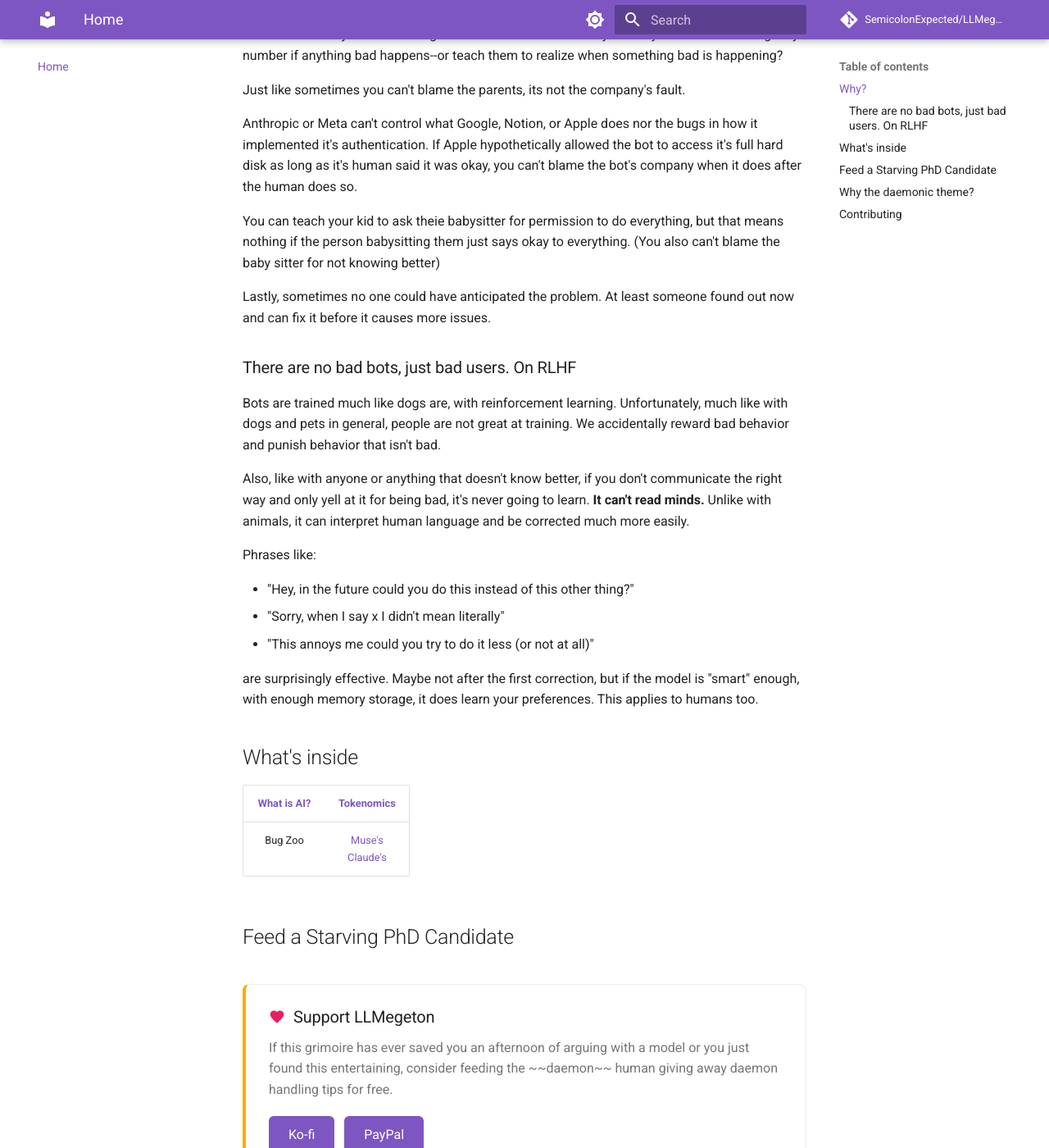
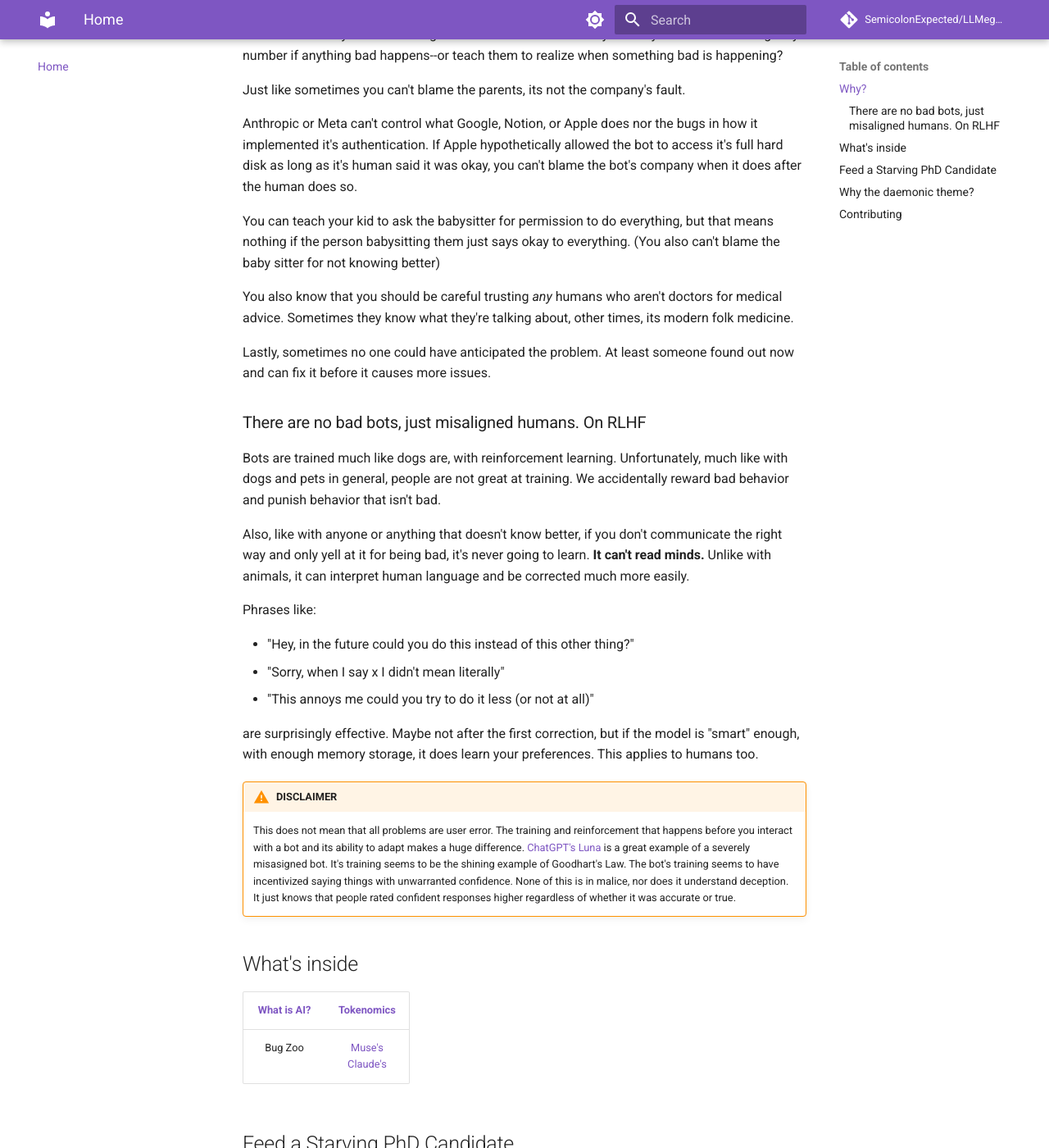
Before and after one commit to SemicolonExpected/LLMegeton, an MkDocs documentation site: the page built from docs/index.md, in a window 1280 px wide and 1400 px high, scrolled down 1352 px. Shown: the whole window at 82% size. Built offline with MkDocs 1.6.1 and Material for MkDocs 9.7.7, drawn with Linux system fonts in a browser that asks for light colours; comment, search, counter and statistics services are not loaded.

Commit message:
Update index.md

```diff
--- a/docs/index.md
+++ b/docs/index.md
@@ -46,11 +46,14 @@
 If Apple hypothetically allowed the bot to access it's full hard disk as long as it's human said it was okay,
 you can't blame the bot's company when it does after the human does so.
 
-You can teach your kid to ask theie babysitter for permission to do everything, but that means nothing if the person babysitting them just says okay to everything. (You also can't blame the baby sitter for not knowing better)
+You can teach your kid to ask the  babysitter for permission to do everything, but that means nothing if the person babysitting them just says okay to everything. (You also can't blame the baby sitter for not knowing better)
+
+You also know that you should be careful trusting *any* humans who aren't doctors for medical advice.
+Sometimes they know what they're talking about, other times, its modern folk medicine.
 
 Lastly, sometimes no one could have anticipated the problem. At least someone found out now and can fix it before it causes more issues.
 
-### There are no bad bots, just bad users. On RLHF
+### There are no bad bots, just misaligned humans. On RLHF
 
 Bots are trained much like dogs are, with reinforcement learning.
 Unfortunately, much like with dogs and pets in general, people are not great at training.
@@ -67,6 +70,15 @@
 
 are surprisingly effective. Maybe not after the first correction, but if the model is "smart" enough, with enough memory storage, it does learn your preferences.
 This applies to humans too.
+
+!!! warning "DISCLAIMER"
+    This does not mean that all problems are user error.
+    The training and reinforcement that happens before you interact with a bot and its ability to adapt makes a huge difference.
+    [ChatGPT's Luna](models/luna/index.md) is a great example of a severely misasigned bot.
+    It's training seems to be the shining example of Goodhart's Law.
+    The bot's training seems to have incentivized saying things with unwarranted confidence. None of this is in malice, nor does it understand deception.
+    It just knows that people rated confident responses higher regardless of whether it was accurate or true.
+
 
 
 ## What's inside
```
